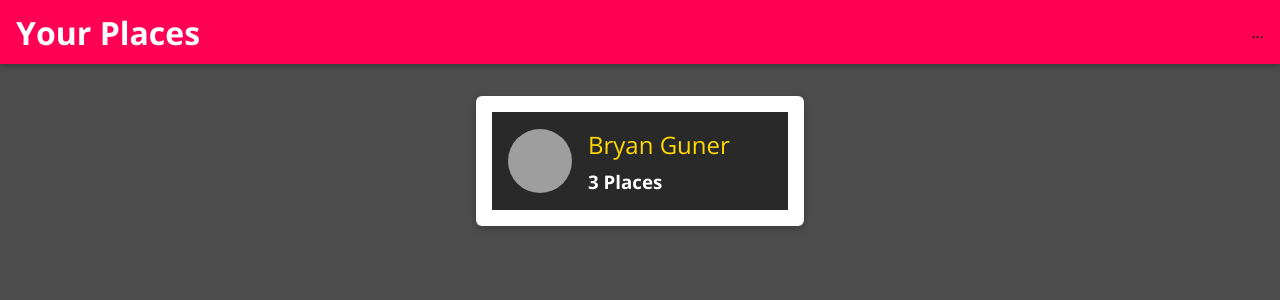
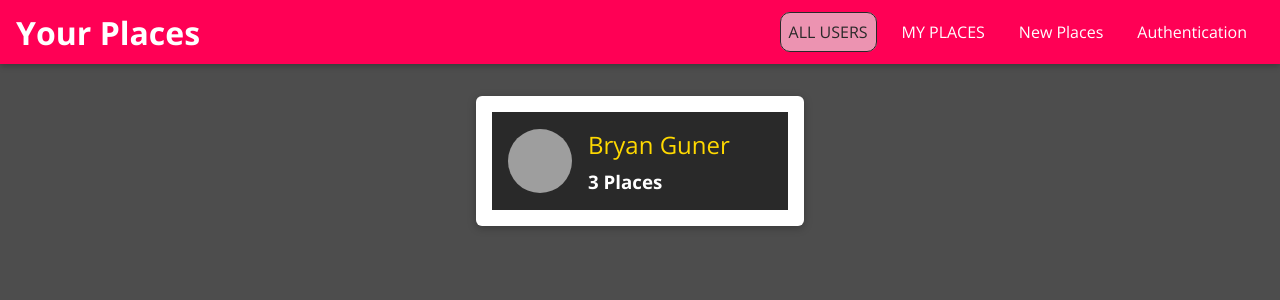
Before and after one commit to bgoonz/MERN-STACK, a React (Create React App) app in the folder frontend/: page / in a window 1280 px wide. Shown: the top 300 px of the page. Built offline with nearby package versions, Linux system fonts and the light colour scheme; grey boxes are pictures that could not be loaded.

Commit message:
navlinks working in desktop but not in mobil

```diff
--- a/frontend/src/shared/components/Navigation/MainNavigation.js
+++ b/frontend/src/shared/components/Navigation/MainNavigation.js
@@ -1,6 +1,7 @@
 import React from "react";
 import { NavLink, Link } from "react-router-dom";
 import MainHeader from "./MainHeader";
+import NavLinks from "./NavLinks";
 import "./MainNavigation.css";
 
 const MainNavigation = (props) => {
@@ -14,7 +15,9 @@
       <h1 className="main-navigation__title">
         <Link to="/"> Your Places</Link>
       </h1>
-      <nav>...</nav>
+      <nav>
+        <NavLinks />
+      </nav>
     </MainHeader>
   );
 };
--- a/frontend/src/shared/components/Navigation/NavLinks.css
+++ b/frontend/src/shared/components/Navigation/NavLinks.css
@@ -0,0 +1,77 @@
+.nav-links {
+    list-style: none;
+    margin: 0;
+    padding: 0;
+    width: 100%;
+    height: 100%;
+    display: flex;
+    flex-direction: column;
+    justify-content: center;
+    align-items: center;
+}
+
+.nav-links li {
+    margin: 1rem;
+}
+
+.nav-links a {
+    border-radius: 10px;;
+    border: 1px solid transparent;
+    color: #292929;
+    text-decoration: none;
+    padding: 0.5rem;
+}
+
+.nav-links a:hover,
+.nav-links a:active,
+.nav-links a.active {
+    background: #e2e2e2a6;
+    border-color: #292929;
+    color: #292929;
+}
+
+.nav-links button {
+    cursor: pointer;
+    border: 1px solid #292929;
+    color: #292929;
+    background: transparent;
+    padding: 0.5rem;
+    font: inherit;
+}
+
+.nav-links button:focus {
+    outline: none;
+}
+
+.nav-links button:hover,
+.nav-links button:active {
+    background: #292929;
+    color: white;
+}
+
+@media (min-width: 768px) {
+    .nav-links {
+        flex-direction: row;
+    }
+
+    .nav-links li {
+        margin: 0 0.5rem;
+    }
+
+    .nav-links a {
+        color: white;
+        text-decoration: none;
+    }
+
+    .nav-links button {
+        border: 1px solid white;
+        color: white;
+        background: transparent;
+    }
+
+    .nav-links button:hover,
+    .nav-links button:active {
+        background: #f8df00;
+        color: #292929;
+    }
+}
--- a/frontend/src/shared/components/Navigation/NavLinks.js
+++ b/frontend/src/shared/components/Navigation/NavLinks.js
@@ -0,0 +1,26 @@
+import React from "react";
+import { NavLink } from "react-router-dom";
+import "./NavLinks.css";
+
+const NavLinks = (props) => {
+  return (
+    <ul className="nav-links">
+      <li>
+        <NavLink to="/" exact>
+          ALL USERS
+        </NavLink>
+      </li>
+      <li>
+        <NavLink to="/u1/places">MY PLACES</NavLink>
+      </li>
+      <li>
+        <NavLink to="/places/new">New Places</NavLink>
+      </li>
+      <li>
+        <NavLink to="/auth">Authentication</NavLink>
+      </li>
+    </ul>
+  );
+};
+
+export default NavLinks;
```
Also changed, not shown: 1 other file (tests, documents, lock files or other folders).
